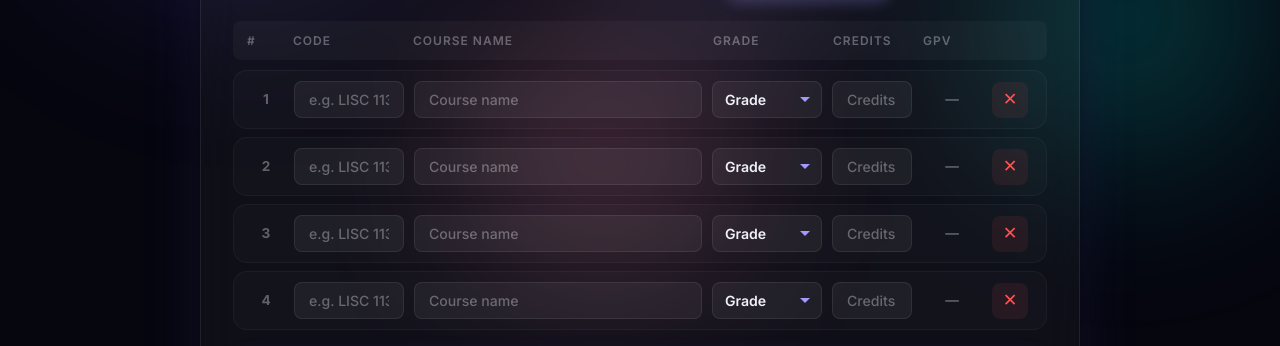
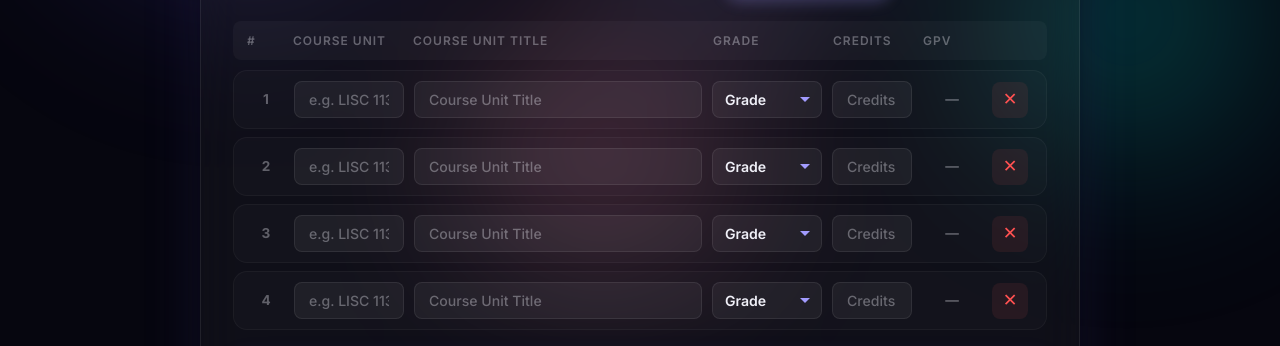
Before and after one commit to tharaka9786/GPA-Calculator, a website: page public/index.html in a window 1280 px wide. Shown: the part 454-800 px from the top of the page. Drawn offline with Linux system fonts and the light colour scheme; no server answers.

Commit message:
Update table headers and input placeholders

```diff
--- a/public/index.html
+++ b/public/index.html
@@ -52,8 +52,8 @@
       <!-- Course Table Header -->
       <div class="course-table-header">
         <span class="col col-num">#</span>
-        <span class="col col-code">Code</span>
-        <span class="col col-name">Course Name</span>
+        <span class="col col-code">Course Unit</span>
+        <span class="col col-name">Course Unit Title</span>
         <span class="col col-grade">Grade</span>
         <span class="col col-credits">Credits</span>
         <span class="col col-gpv">GPV</span>
--- a/public/js/app.js
+++ b/public/js/app.js
@@ -357,15 +357,15 @@
         class="course-input col-code-input"
         placeholder="e.g. LISC 11313"
         id="course-code-${num}"
-        aria-label="Course code"
+        aria-label="Course Unit"
         value="${escapeHtml(defaultCode)}"
       />
       <input
         type="text"
         class="course-input col-name-input"
-        placeholder="Course name"
+        placeholder="Course Unit Title"
         id="course-name-${num}"
-        aria-label="Course name"
+        aria-label="Course Unit Title"
         value="${escapeHtml(defaultName)}"
       />
       <select
```
